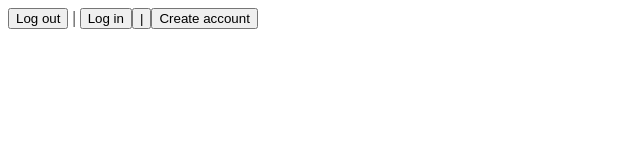
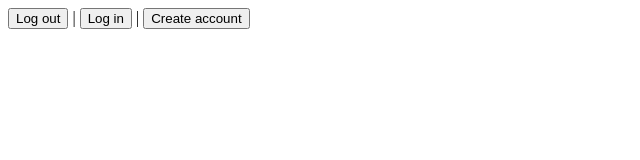
Before and after one commit to code-programer/planner, a plain HTML site: page index.html in a window 1280 px wide. Shown: the full height of the page, 0-640 px from the left. Drawn offline with Linux system fonts and the light colour scheme.

Commit message:
Update index.html

```diff
--- a/index.html
+++ b/index.html
@@ -1,7 +1,7 @@
 <html>
   <body>
     <div id="scr"></div>
-	  <button onclick="eval('localStorage.usr = undefined')">Log out</button> | <button onclick="tryLoad()">Log in<button> | <button onclick="tryCreare()">Create account</button>
+	  <button onclick="eval('localStorage.usr = undefined')">Log out</button> | <button onclick="tryLoad()">Log in</button> | <button onclick="tryCreare()">Create account</button>
   </body>
   <script src="main.js"></script>
   <script>
```
